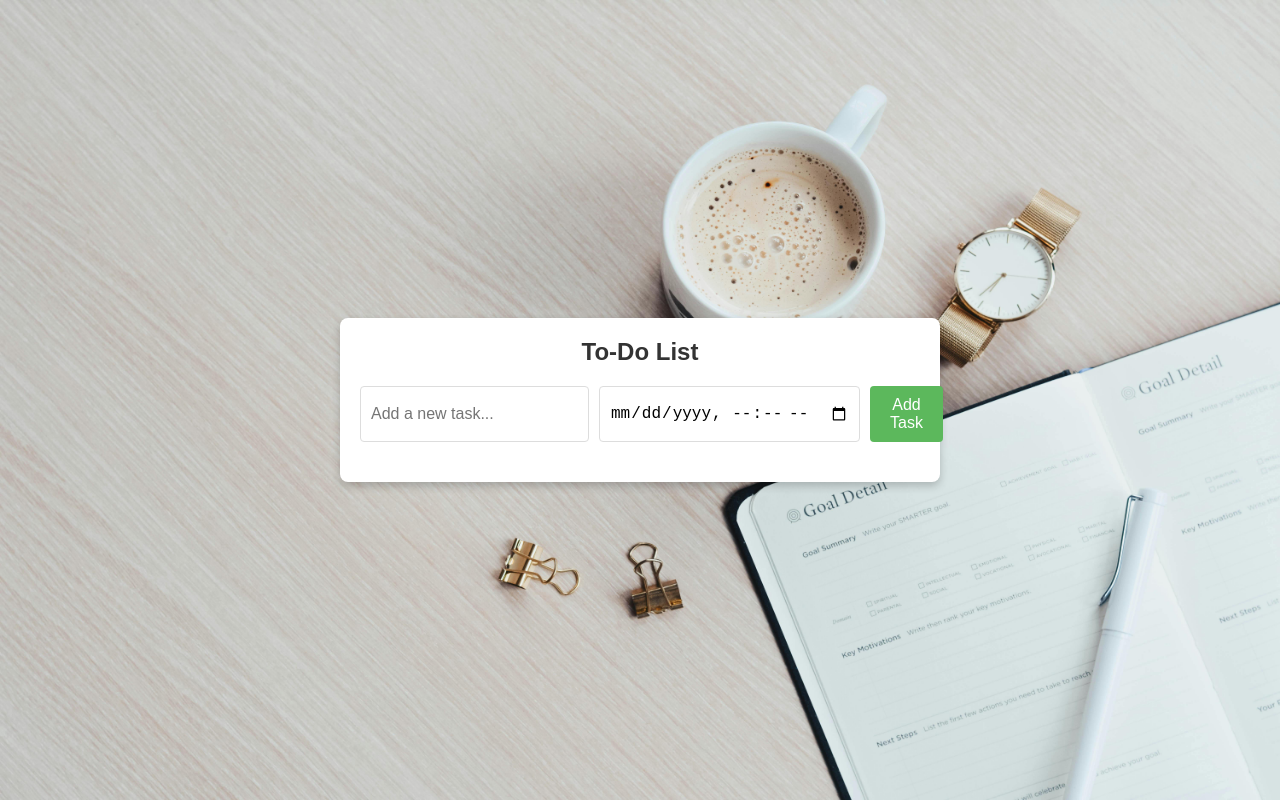
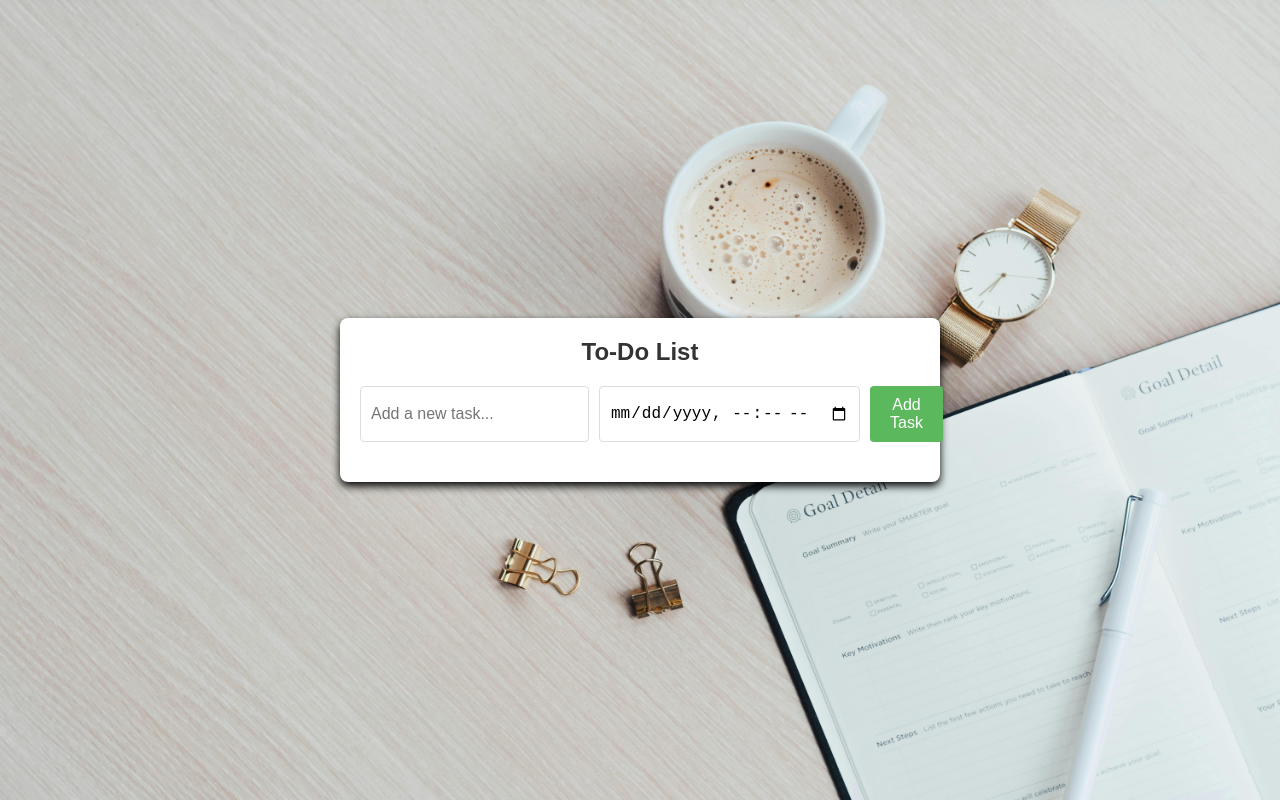
Before and after one commit to prashant-2k4/SCT_WD_4, a plain HTML site: page index.html in a window 1280 px wide. Drawn offline with Linux system fonts and the light colour scheme.

Commit message:
Update style.css

```diff
--- a/style.css
+++ b/style.css
@@ -22,7 +22,7 @@ body {
     border-radius: 8px;
     width: 100%;
     max-width: 600px;
-    box-shadow: 0 4px 8px rgba(0, 0, 0, 0.2);
+    box-shadow: 0 4px 8px black;
     text-align: center;
 }
 
```
